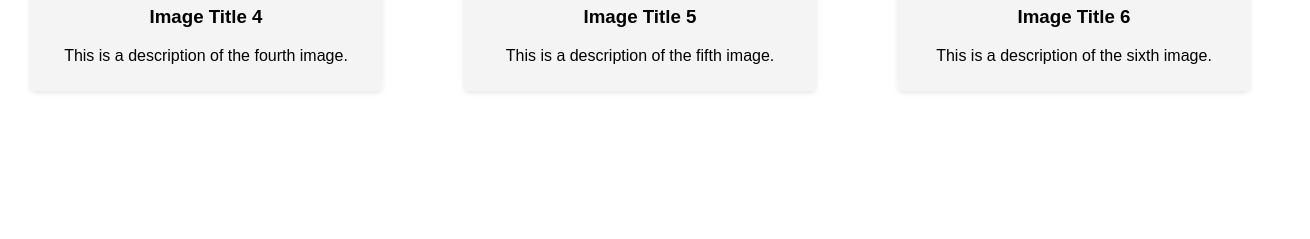
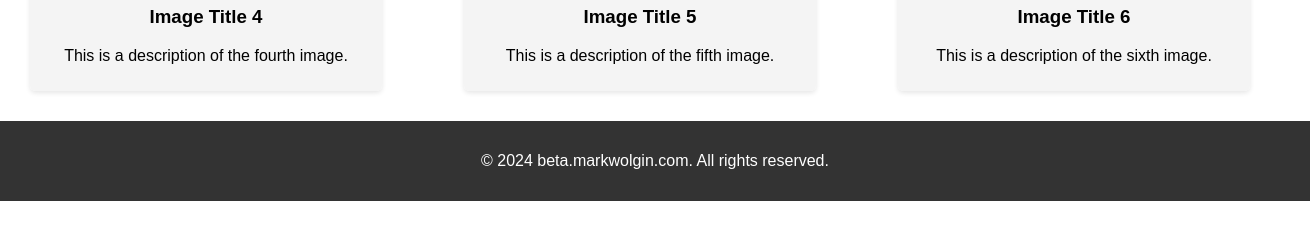
Before and after one commit to wolginm/wolginm.github.io, a plain HTML site: page trains.html in a window 1280 px wide. Shown: the part 463-702 px from the top of the page, 1310 px wide, since content can reach past the window. Drawn offline with Linux system fonts and the light colour scheme.

Commit message:
Added footer

```diff
--- a/trains.html
+++ b/trains.html
@@ -49,6 +49,16 @@
             background: #f4f4f4;
             text-align: center;
         }
+        footer {
+            background-color: #333;
+            color: white;
+            text-align: center;
+            padding: 15px;
+            position: relative;
+            bottom: 0;
+            width: 100%;
+        }
+
     </style>
 </head>
 <body>
@@ -104,6 +114,10 @@
             </div>
         </div>
     </div>
+    <footer>
+        <p>&copy; 2024 beta.markwolgin.com. All rights reserved.</p>
+    </footer>
 
 </body>
+
 </html>
```
